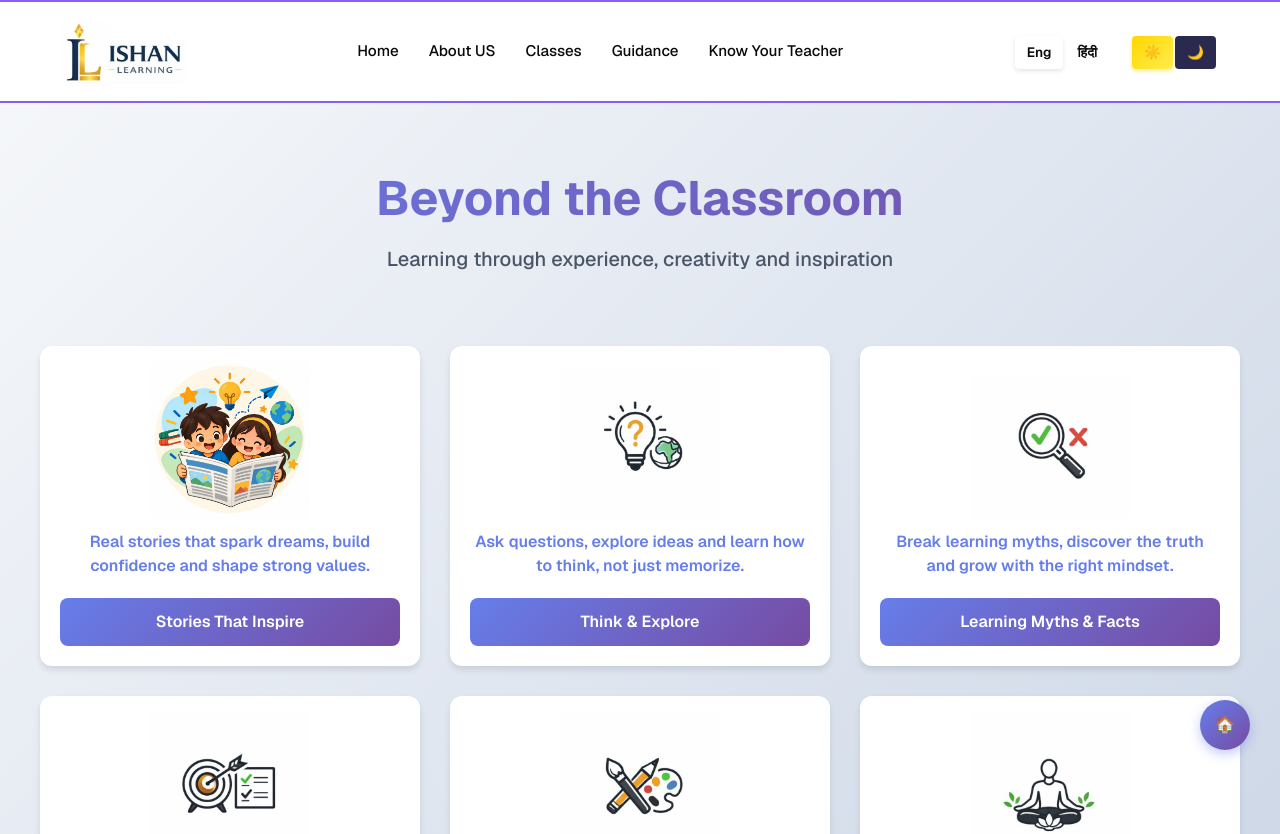
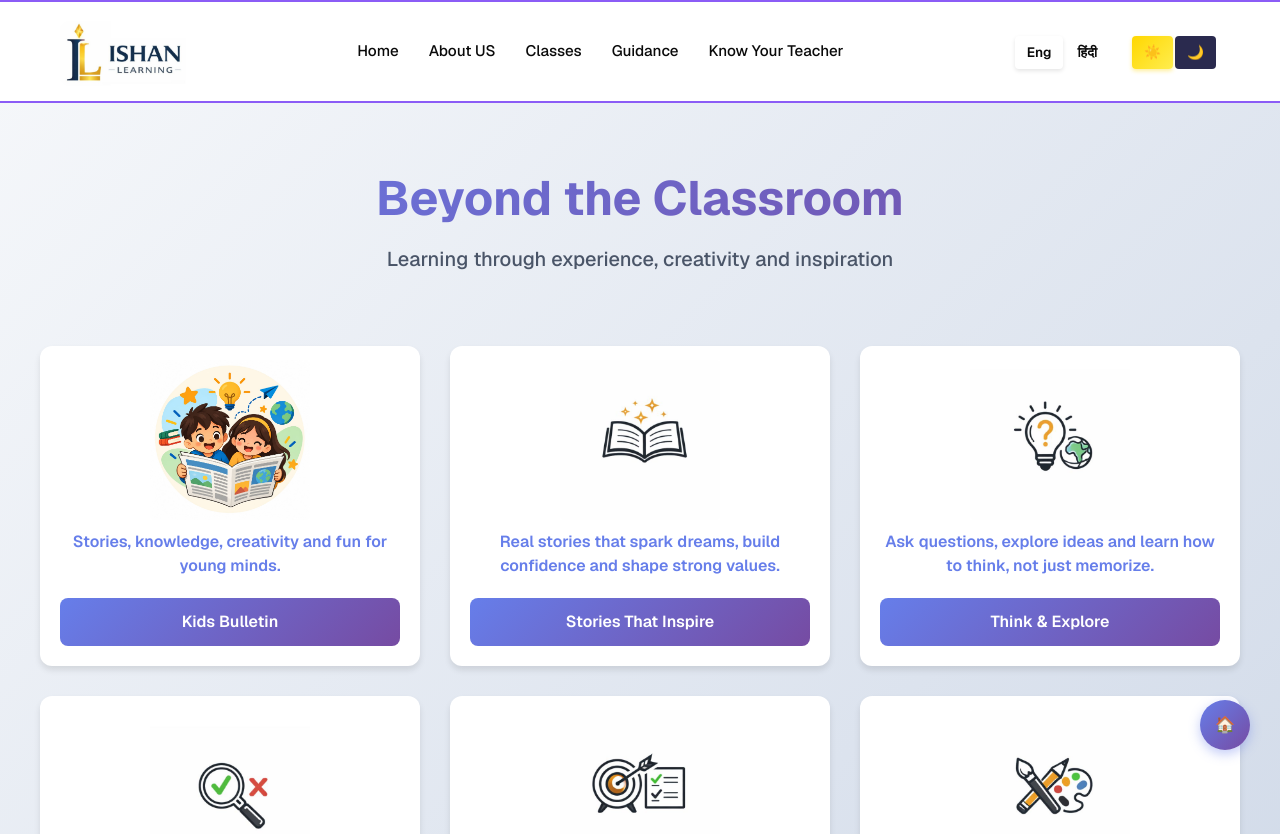
Before and after one commit to ishanlearning/ishanlearning, a Next.js app: page /beyond in a window 1280 px wide. Shown: the top 834 px of the page. Built offline with nearby package versions, Linux system fonts and the light colour scheme.

Commit message:
Update ClientBeyond.tsx
Add new section

```diff
--- a/app/beyond/ClientBeyond.tsx
+++ b/app/beyond/ClientBeyond.tsx
@@ -13,6 +13,12 @@ export default function ClientBeyond() {
   const classes = [
     {
       image: "/IMG-20260924-WA0017.jpg",
+      name: t("kids"),
+      button: t("kidsbtn"),
+      link: "https://drive.google.com/drive/folders/1qFz5pozKpG7uJPWnxEJI-rMjVi0MzaA7?usp=drive_link",
+    },
+    {
+      image: "/1.jpg",
       name: t("storiesInspire"),
       button: t("storiesInspireBtn"),
       link: "https://drive.google.com/drive/folders/1qFz5pozKpG7uJPWnxEJI-rMjVi0MzaA7?usp=drive_link",
```
